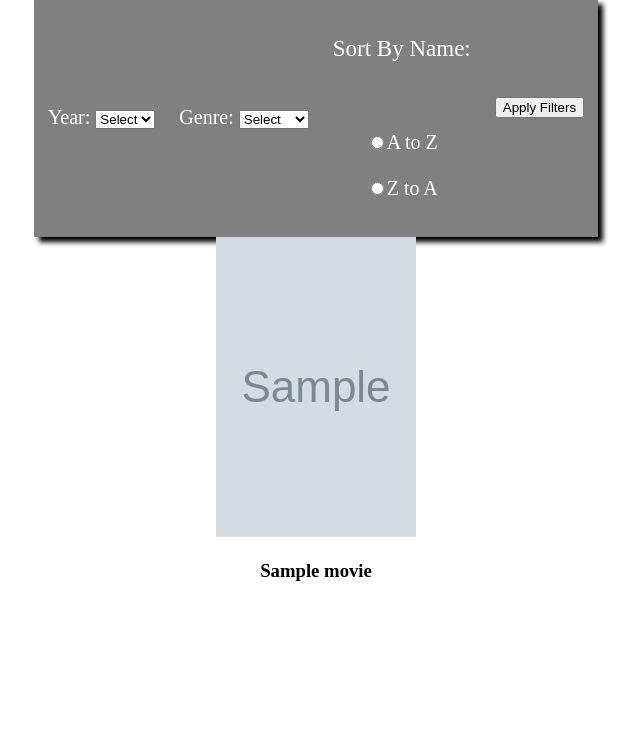
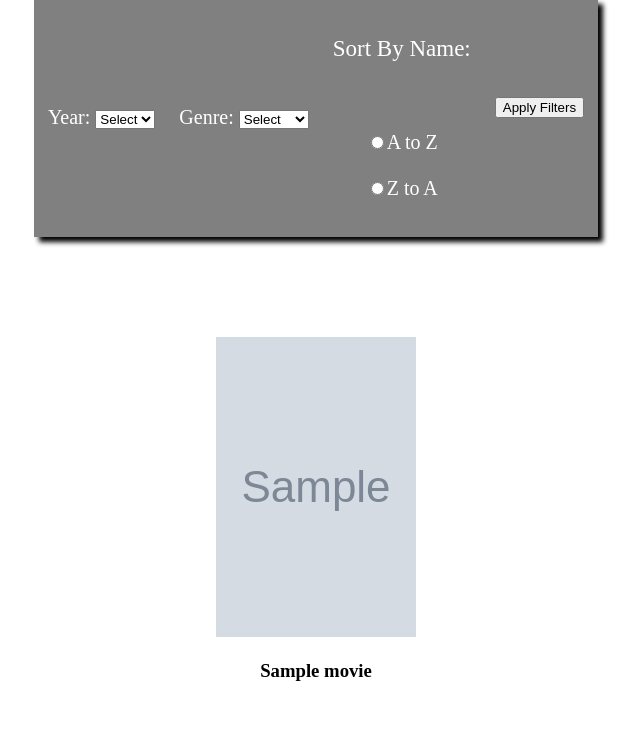
Before and after one commit to CSUMB-SCD/cst336, a PHP site: page /Project/index.php?show=1 in a window 1280 px wide. Shown: the part 101-846 px from the top of the page, without its empty margins (324-964 px from the left). Before the commit the page ends 682 px from the top, so only its background shows below. Run offline with PHP 8.4, Linux system fonts and the light colour scheme; tables that the repository leaves empty or names only in its code hold one stand-in row (values such as "Sample post"); grey boxes marked "Sample" are stand-in pictures; data that the repository does not hold is empty.

Commit message:
heroku update

```diff
--- a/Project/css/styles.css
+++ b/Project/css/styles.css
@@ -25,6 +25,6 @@ td{
     border-radius: 5px;
 }
 
-.results{
-    margin-top: 10%;
+#results{
+    margin-top: 100px;
 }
```
Also changed, not shown: 1 other file.
